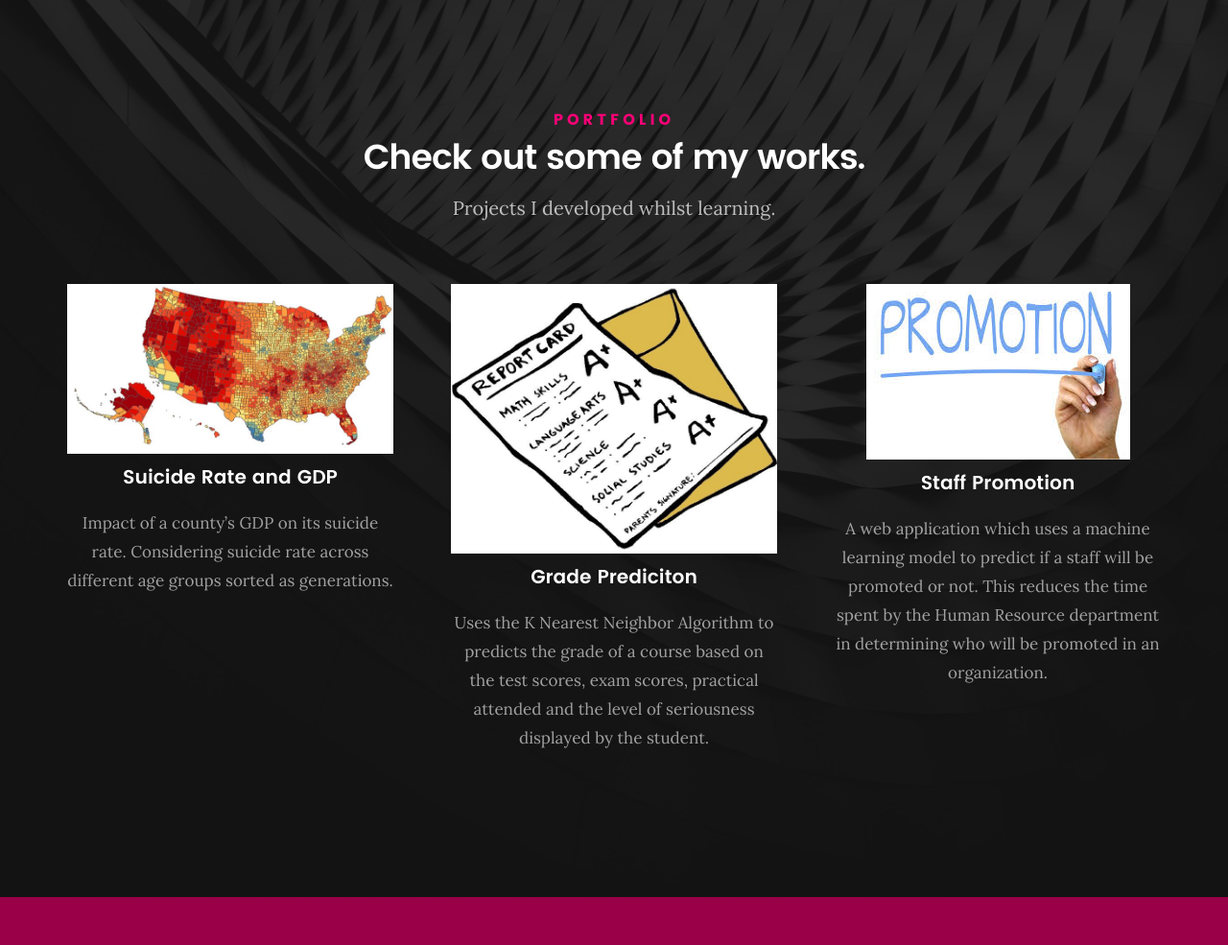
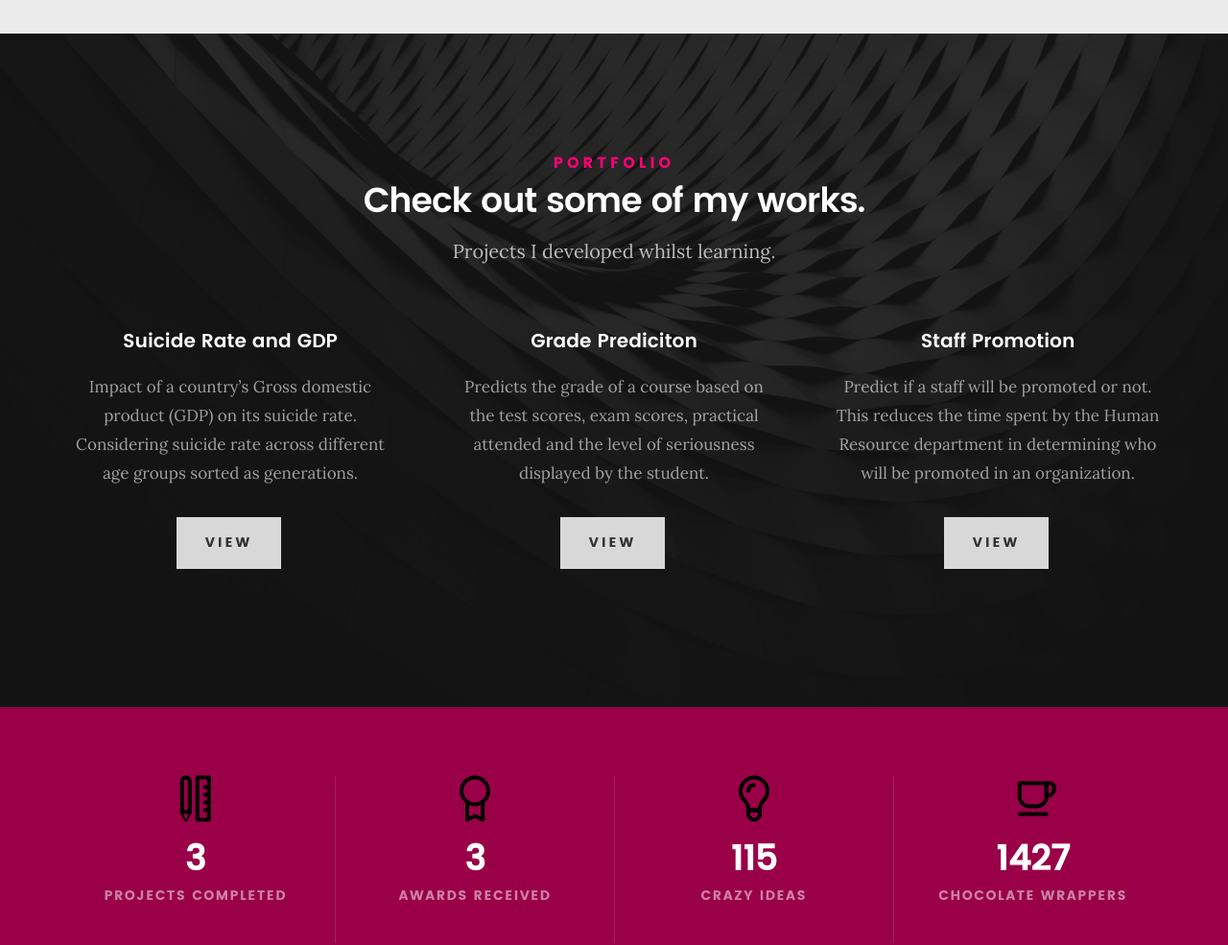
Before and after one commit to thayeylolu/portfolio, a plain HTML site: page index.html in a window 1280 px wide. Shown: the part 3609-4594 px from the top of the page at 96% size. Drawn offline with Linux system fonts and the light colour scheme; files whose address does not match are found by name.

Commit message:
added updates to my portfolio

```diff
--- a/index.html
+++ b/index.html
@@ -204,10 +204,10 @@
 		<div class="row section-intro">
    		<div class="col-twelve">
 
-   			<h5>Resume</h5>
-   			<h1>More of my credentials.</h1>
+   			<h5>Activities in the Last 6 months</h5>
+   			<h1>I have been improving on my knowledge</h1>
 
-   			<p class="lead">Here is a timeline of my work experience in the field of data. </p>
+   			<p class="lead">Here is a timeline of my learning activites in the field of data. </p>
 
    		</div>
    	</div> <!-- /section-intro-->
@@ -216,7 +216,7 @@
 
    		<div class="col-twelve resume-header">
 
-   			<h2>Work Experience</h2>
+   			<h2>Activities</h2>
 
    		</div> <!-- /resume-header -->
 
@@ -349,21 +349,22 @@
    			<p class="lead">Projects I developed whilst learning.</p>
 
    		</div>
-   	</div> <!-- /section-intro -->
+   		</div> <!-- /section-intro -->
 
    	<div class="row services-content">
 
    		<div id="owl-slider" class="owl-carousel services-list">
 
-	      	<div class="service">
+	      	<div class="service ">
 
-				<img src="images/suicide.jpg" alt="Profile Picture">
+
 	            <div class="service-content">
 
 	            	 <h3>Suicide Rate and GDP</h3>
 
-		            <p class="desc">Impact of a county’s GDP on its suicide rate. Considering suicide rate across different age groups sorted as generations.
+		            <p class="desc">Impact of a country’s Gross domestic product (GDP) on its suicide rate. Considering suicide rate across different age groups sorted as generations.
 	         		</p>
+					<button class="btn btn-primary" action="https://app.powerbi.com/view?r=eyJrIjoiMWNmYjVkMDAtZTcxNS00MDUxLTkyNTQtNmZmYjAzNmQ5MWVjIiwidCI6IjYxMjFjMDZiLWI1ZGItNDc4Ny04YmU3LTAzZDljMjc0Mjk5NSJ9&embedImagePlaceholder=true"  >View</button>
 
 	         	</div>
 
@@ -371,15 +372,15 @@
 
 			<div class="service">
 
-				<img src="images/grade.jpg" alt="Profile Picture">
+
 
 	            <div class="service-content">
 
 	            	<h3>Grade Prediciton</h3>
 
-		            <p class="desc">Uses the K Nearest Neighbor Algorithm to predicts the grade of a course based on the test scores, exam scores, practical attended and the level of seriousness displayed by the
-student.
-	         		</p>
+		            <p class="desc">Predicts the grade of a course based on the test scores, exam scores, practical attended and the level of seriousness displayed by the
+student.     		</p>
+					<button class="btn btn-primary" action="https://coursegrade.herokuapp.com/"  >View</button>
 
 	            </div>
 
@@ -387,15 +388,16 @@ student.
 
 			   <div class="service">
 
-			   	<img src="images/promotion.jpg" alt="Profile Picture">
+
 
 	            <div class="service-content">
 
 	            	<h3>Staff Promotion</h3>
 
-		            <p class="desc">A web application which uses a machine learning model to predict if a staff will be promoted or not. This reduces the time spent by the Human Resource department in
+		            <p class="desc">Predict if a staff will be promoted or not. This reduces the time spent by the Human Resource department in
 determining who will be promoted in an organization.
 	        			</p>
+					<button class="btn btn-primary" action="https://promotion-model.herokuapp.com/"  >View</button>
 
 	            </div>
 
```
